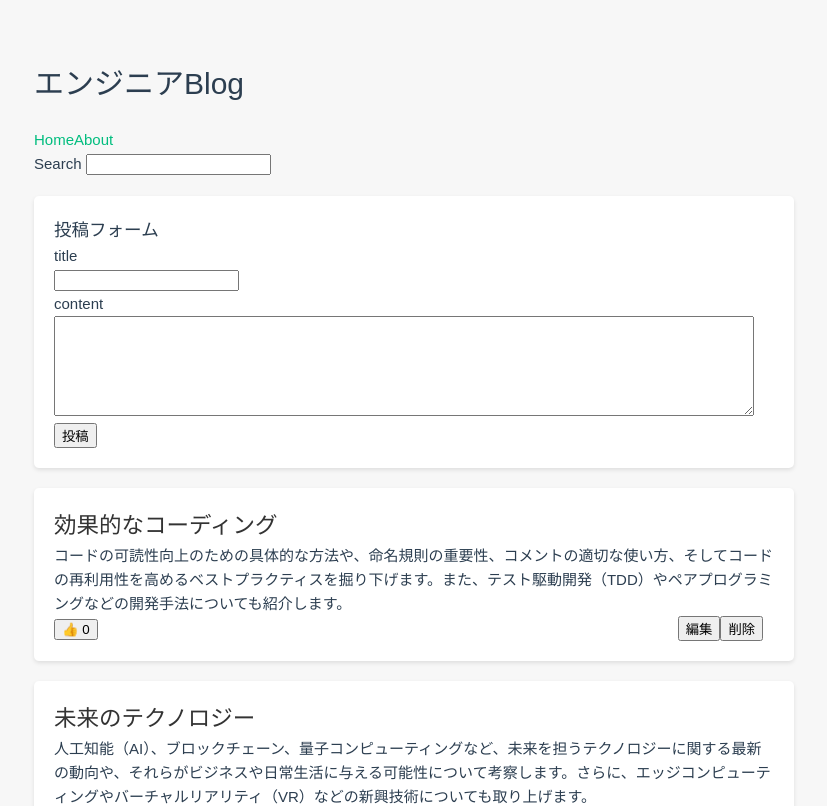
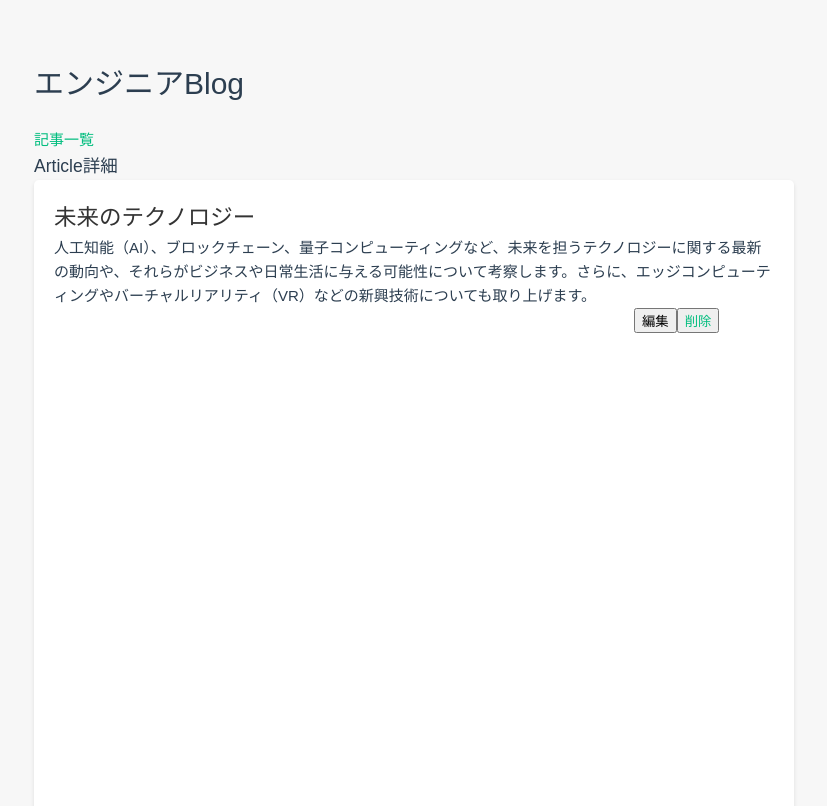
Before and after one commit to keisuke-suzuki-21/BlogApp, a Vue app: page /articles/1 in a window 1280 px wide. Shown: the top 806 px of the page, without its empty margins (218-1045 px from the left). Built offline with nearby package versions, Linux system fonts and the light colour scheme.

Commit message:
一覧と詳細の移動ができるようになったが削除機能がまだイマイチ

```diff
--- a/src/App.vue
+++ b/src/App.vue
@@ -1,6 +1,8 @@
 <script setup>
 import { computed, ref } from 'vue'
+import { useRoute } from 'vue-router';
 import Article from "./article.vue"
+import ArticleView from './views/ArticleView.vue';
 
 // ブログ記事のシードデータ
 const articles = ref([
@@ -69,21 +71,11 @@ const articles = ref([
 // 検索に使うクエリー
 const searchQuery = ref("")
 
+// 表示コンポーネントのコントロールに使うルートパラメータ
+const route = useRoute()
 
-// // ルーティングの設定
-//   // ①コンポーネントの設定
-//   const Home = { template: '<div>Home</div>' }
-//   const About = { template: '<div>About</div>' }
-//     // パスとコンポーネントとの紐付け
-//   const routes = [
-//     { path: '/', component: Home },
-//     { path: '/about', component: About },
-//   ]
-//     // vueRouterインスタンスの作成
-//   const router = VueRouter.createRouter({
-//     history: VueRouter.createWebHashHistory(),
-//     routes,
-//   })
+
+
 
 </script>
 
@@ -93,20 +85,24 @@ const searchQuery = ref("")
       <h1 class="title">エンジニアBlog</h1>
 
       <nav>
-        <RouterLink to="/">Home</RouterLink>
-        <RouterLink to="/about">About</RouterLink>
+        <RouterLink to="/">記事一覧</RouterLink>
       </nav>
 
-      <router-view/>
+      <!-- マッチしたルーティングのコンポーネントを表示する場所 -->
+      <router-view
+      :articles = "articles"
+      />
 
+      <!-- 検索フォーム・投稿フォーム・記事一覧 -->
+      <div v-if="route.params.id === undefined">
       <div class="search">
         Search <input type="text" v-model="searchQuery">
       </div>
-
       <Article
       :articles = "articles"
       :searchQuery = "searchQuery"
       ></Article>
+    </div>
 
     </main>
   </body>
--- a/src/article.vue
+++ b/src/article.vue
@@ -20,11 +20,6 @@ const filerDate = computed(() => {
     }
     return filerDate
 })
-
-// 記事削除機能のロジック
-function articleDelete(index){
-    props.articles.splice(index,1)
-}
 
 
 // 投稿機能のロジック
@@ -66,19 +61,13 @@ function addArticle(newTitle, newContent){
     </div>
 
     <div class="article" v-for="(article, index) in filerDate" :key="article.id">
-        <div v-if="article.flg===false">
-            <h2>{{ article.title }}</h2>
-            <p>{{ article.content }}</p>
-            <button @click="article.nice++">👍 {{ article.nice }}</button>
-            <button class="edit" @click="article.flg = !article.flg">編集</button>
-            <button @click="articleDelete(index)">削除</button>
-        </div>
-        <div v-else>
-            <input v-model="article.title">
-            <textarea v-model="article.content"></textarea>
-            <button @click="article.flg = !article.flg">編集完了</button>
-        </div>
+        <h2>{{ article.title }}</h2>
+        <p>{{ article.content }}</p>
+        <button @click="article.nice++">👍 {{ article.nice }}</button><br>
+        <RouterLink :to="`/articles/${article.id}`">詳細へ</RouterLink>
     </div>
+
+
 
 </template>
 
--- a/src/router/index.js
+++ b/src/router/index.js
@@ -12,10 +12,12 @@ const router = createRouter({
     {
       path: '/about',
       name: 'about',
-      // route level code-splitting
-      // this generates a separate chunk (About.[hash].js) for this route
-      // which is lazy-loaded when the route is visited.
       component: () => import('../views/AboutView.vue')
+    },
+    {
+      path: '/articles/:id',
+      name: 'articles',
+      component: () => import('../views/ArticleView.vue')
     }
   ]
 })
--- /dev/null
+++ b/src/views/ArticleView.vue
@@ -0,0 +1,65 @@
+<script setup>
+import { computed } from 'vue';
+import { useRoute } from 'vue-router';
+
+const props = defineProps({
+    articles: Array
+})
+
+const route = useRoute();
+
+// パラメータとpropsで受け取ったarticlesのマッチングのロジック
+const filterArticle = computed(() => {
+    let articleData = props.articles
+    let articleId = route.params.id
+    return articleData[articleId]
+})
+
+// 記事削除機能のロジック
+function articleDelete(index){
+    props.articles.splice(index,1)
+}
+
+</script>
+
+
+<template>
+    <h3>Article詳細</h3>
+    <div class="articleDetail">
+        <div v-if="filterArticle.flg===false">
+            <h2>{{ filterArticle.title }}</h2>
+            <p>{{ filterArticle.content }}</p>
+            <button class="edit" @click="filterArticle.flg = !filterArticle.flg">編集</button>
+            <button><RouterLink @click.native="articleDelete(route.params.id)" to="/">削除</RouterLink></button>
+        </div>
+        <div v-else>
+            <input v-model="filterArticle.title">
+            <textarea v-model="filterArticle.content"></textarea>
+            <button @click="filterArticle.flg = !filterArticle.flg">編集完了</button>
+        </div>
+    </div>
+</template>
+
+<style>
+.articleDetail{
+    background-color: #fff;
+  padding: 20px;
+  margin-bottom: 20px;
+  border-radius: 5px;
+  box-shadow: 0 2px 4px rgba(0, 0, 0, 0.1);
+  height: 800px;
+}
+
+.articleDetail h2 {
+  color: #333;
+}
+
+.articleDetail textarea{
+    width: 700px;
+    height: 100px;
+}
+
+.edit{
+    margin-left: 580px;
+}
+</style>
--- a/src/views/HomeView.vue
+++ b/src/views/HomeView.vue
@@ -4,7 +4,7 @@
 
 
 <template>
-    <div>HomeViewページ</div>
+
 </template>
 
 <style>
```
